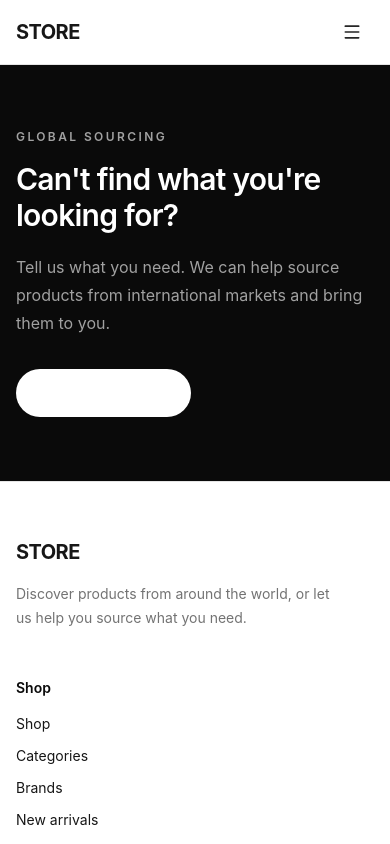
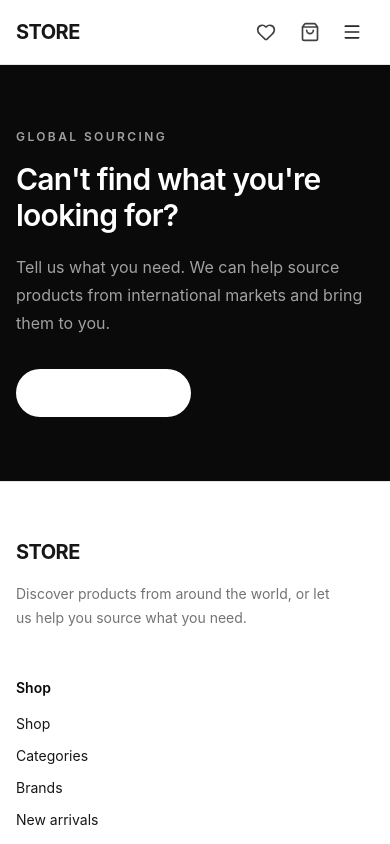
Before and after one commit to Olexxee/ATC-shopping, a React (Vite) app: page / in a window 390 px wide. Shown: the top 844 px of the page. Built offline with nearby package versions, Linux system fonts and the light colour scheme; no server answers.

Commit message:
updated the screen

```diff
--- a/src/components/header/Header.tsx
+++ b/src/components/header/Header.tsx
@@ -1,6 +1,6 @@
 import { useState } from "react";
 import { Container } from "../layout/Container";
-import { HeaderActions } from "./HeaderActions";
+import { CartButton, HeaderActions, WishlistButton } from "./HeaderActions";
 import { Logo } from "./Logo";
 import { MobileMenuButton } from "./MobileMenuButton";
 import { MobileNavigation } from "./MobileNavigation";
@@ -24,6 +24,11 @@ export function Header() {
               <HeaderActions />
             </div>
 
+            <div className="flex items-center gap-1 sm:hidden">
+              <WishlistButton />
+              <CartButton />
+            </div>
+
             <div className="lg:hidden">
               <MobileMenuButton
                 open={mobileMenuOpen}
```
